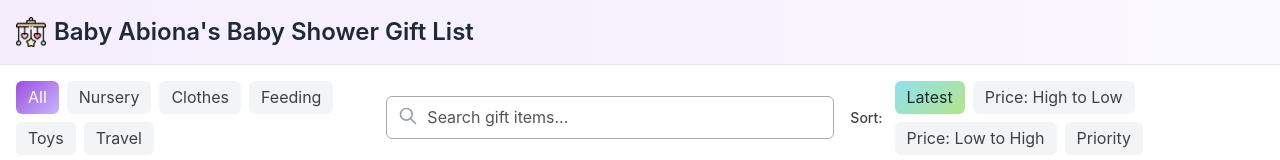
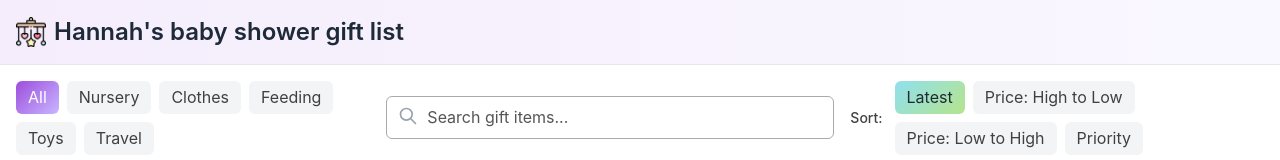
Before and after one commit to yusufom/baby, a Next.js app: page / in a window 1280 px wide. Shown: the top 160 px of the page. Built offline with nearby package versions, Linux system fonts and the light colour scheme; no server answers; the database is empty.

Commit message:
title change

```diff
--- a/src/app/page.tsx
+++ b/src/app/page.tsx
@@ -197,6 +197,7 @@ export default function Home() {
   const markPurchasedMutation = useMarkItemPurchased();
 
   const [filteredItems, setFilteredItems] = useState<RegistryItem[]>([]);
+  // eslint-disable-next-line @typescript-eslint/no-unused-vars
   const [error, setError] = useState("");
   const [searchTerm, setSearchTerm] = useState("");
   const [selectedCategory, setSelectedCategory] = useState("All");
@@ -323,7 +324,7 @@ export default function Home() {
                 height={30}
               />
               <h1 className="text-2xl text-center lg:text-left font-semibold text-gray-800">
-                Baby Abiona&apos;s Baby Shower Gift List
+                Hannah&apos;s baby shower gift list
               </h1>
               {/* <p className="text-sm text-gray-500">Due March 2024</p> */}
             </div>
```
